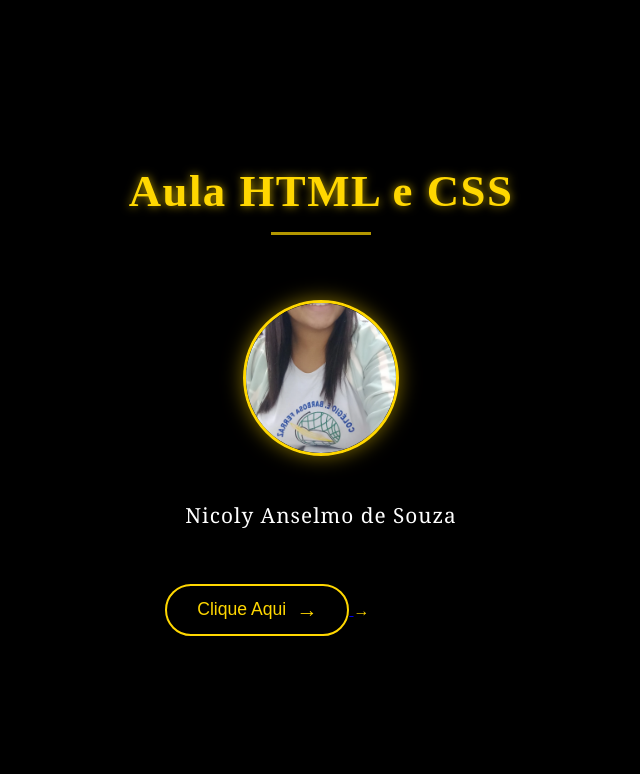
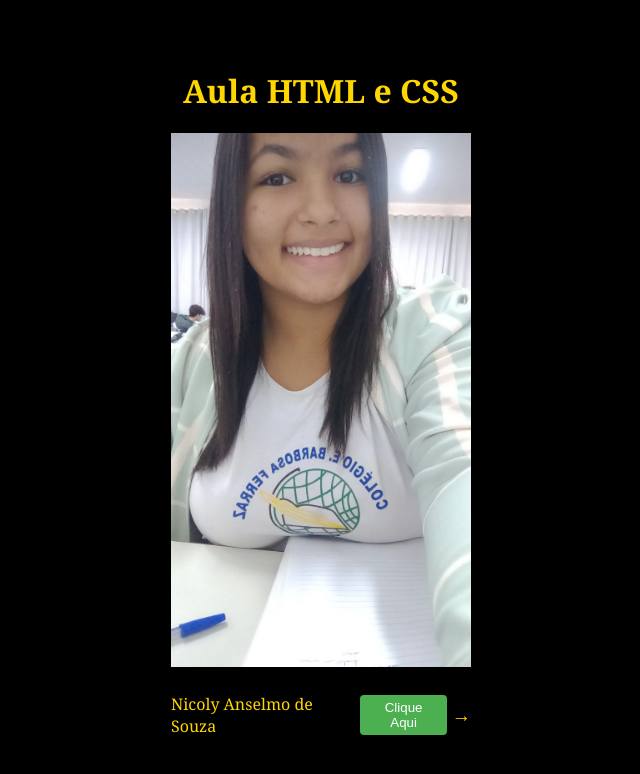
Before and after one commit to nicolyanselmo/estudo, a plain HTML site: page index.html in a window 1280 px wide. Shown: the whole page, without its empty margins (319-959 px from the left). Drawn offline with Linux system fonts and the light colour scheme.

Commit message:
Update style.css

```diff
--- a/style.css
+++ b/style.css
@@ -1,4 +1,3 @@
-/* Estilos gerais - Tema Preto e Dourado */
 body {
     background-color: #000000;
     color: #FFD700;
@@ -10,110 +9,29 @@ body {
     flex-direction: column;
     justify-content: center;
     align-items: center;
+.container {
+            display: flex;
+            justify-content: space-between;
+            align-items: center;
+            width: 300px;
+            margin-top: 10px;
         }
-
-/* Estilização do título */
-h1 {
-    font-family: 'Cinzel', 'Times New Roman', serif;
-    font-size: 2.8em;
-    text-align: center;
-    margin: 30px 0;
-    color: #FFD700;
-    text-shadow: 0 0 10px rgba(255, 215, 0, 0.7);
-    letter-spacing: 1.5px;
-    position: relative;
-}
-
-h1::after {
-    content: "";
-    display: block;
-    width: 100px;
-    height: 3px;
-    background: #FFD700;
-    margin: 15px auto;
-    opacity: 0.7;
-}
-
-/* Estilização da imagem */
-img {
-    display: block;
-    margin: 20px auto;
-    width: 150px;
-    height: 150px;
-    border-radius: 50%;
-    border: 3px solid #FFD700;
-    box-shadow: 0 0 20px rgba(255, 215, 0, 0.5);
-    object-fit: cover;
-    transition: transform 0.3s ease;
-}
-
-img:hover {
-    transform: scale(1.05);
-}
-
-/* Estilização do nome */
-p {
-    text-align: center;
-    font-size: 1.3em;
-    margin: 25px 0;
-    color: #FFFFFF;
-    font-weight: 300;
-    letter-spacing: 1px;
-    padding: 0 20px;
-}
-
-/* Estilização do botão */
-button {
-    display: inline-flex;
-    align-items: center;
-    justify-content: center;
-    margin: 30px auto;
-    padding: 12px 30px;
-    background-color: transparent;
-    color: #FFD700;
-    border: 2px solid #FFD700;
-    border-radius: 30px;
-    font-size: 1.1em;
-    cursor: pointer;
-    transition: all 0.3s ease;
-    text-decoration: none;
-    position: relative;
-    overflow: hidden;
-}
-
-button:hover {
-    background-color: #FFD700;
-    color: #000000;
-    box-shadow: 0 0 20px rgba(255, 215, 0, 0.7);
-}
-
-button a {
-    color: inherit;
-    text-decoration: none;
+        .botao-com-seta {
             display: flex;
             align-items: center;
+            gap: 5px;
         }
-
-/* Estilo da setinha (pseudo-elemento) */
-button::after {
-    content: "→";
-    margin-left: 10px;
+        button {
+            padding: 5px 10px;
+            background-color: #4CAF50;
+            color: white;
+            border: none;
+            border-radius: 4px;
+            cursor: pointer;
+        }
+        button:hover {
+            background-color: #45a049;
+        }
+        .seta {
             font-size: 1.2em;
-    transition: transform 0.3s ease;
         }
-
-button:hover::after {
-    transform: translateX(5px);
-}
-
-/* Efeito de brilho dourado */
-.gold-glow {
-    position: fixed;
-    top: 0;
-    left: 0;
-    width: 100%;
-    height: 100%;
-    background: radial-gradient(circle at center, transparent 0%, rgba(255, 215, 0, 0.05) 100%);
-    pointer-events: none;
-    z-index: -1;
-}
```
Lines whose indentation alone changed are shown as unchanged.
